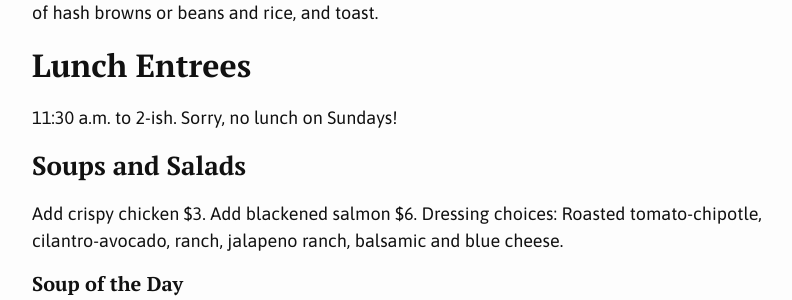
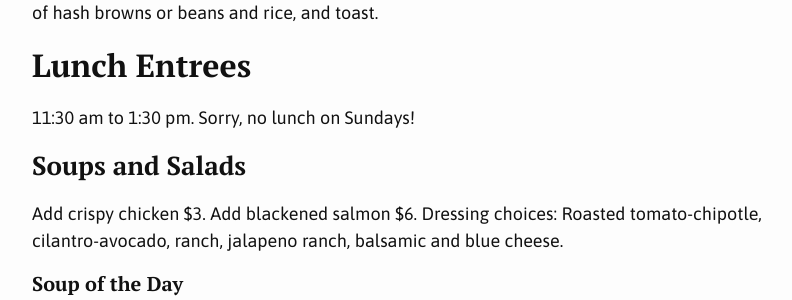
Before and after one commit to birdiescafe/birdiescafe.github.io, a Jekyll site: the page built from menu_081818.md, in a window 1280 px wide and 900 px high, scrolled down 3986 px. Shown: the part 153-453 px from the top of the window, without its empty margins (238-1030 px from the left). Built offline with Jekyll 4.4.1, drawn with Linux system fonts in a browser that asks for light colours; some of the changed text lies outside the part shown.

Commit message:
Update menu_081818.md

```diff
--- a/menu_081818.md
+++ b/menu_081818.md
@@ -9,7 +9,7 @@ permalink: /menu_081217/
 <small><em><strong>Select dishes, clockwise from bottom left:</strong> Cheese Burger, Belgian-Style Waffle, Spanish-Style Potatoes and Eggs, Texas-Style Huevos Rancheros, Birdies' House-Smoked Salmon and Bagel Plate. Select drinks, clockwise from bottom left: coffee, Breakfast Bubbles, Derek's Breakfast Martini, tea, Bloody Mary.</em></small>
 
 ## Breakfast
-7 a.m. to 2-ish
+7 am to 1:30 pm
 
 ### Wake Up Call Entrees
 Served with your choice of hash browns or rice and beans. Substitutions or additions welcome with additional charge. Substitute veggie sausage or gluten free toast for $1.
@@ -106,7 +106,7 @@ Your choice of housemade plain or everything bagel with house-smoked salmon, fre
 Savory tofu and roasted vegetable hash topped with Brava tomato sauce. Served with choice of hash browns or beans and rice, and toast.
 
 ## Lunch Entrees
-11:30 a.m. to 2-ish. Sorry, no lunch on Sundays!
+11:30 am to 1:30 pm. Sorry, no lunch on Sundays!
 
 ### Soups and Salads
 Add crispy chicken $3. Add blackened salmon $6.
@@ -209,4 +209,4 @@ _Gluten free, vegetarian, and vegan options available, substitutions welcome_
 
 **Consuming raw or uncooked meats, poultry, seafood, shellfish or eggs may increase your risk of food borne illness*
 
-(Updated November 2018)
+(Updated 12/1/18)
```
